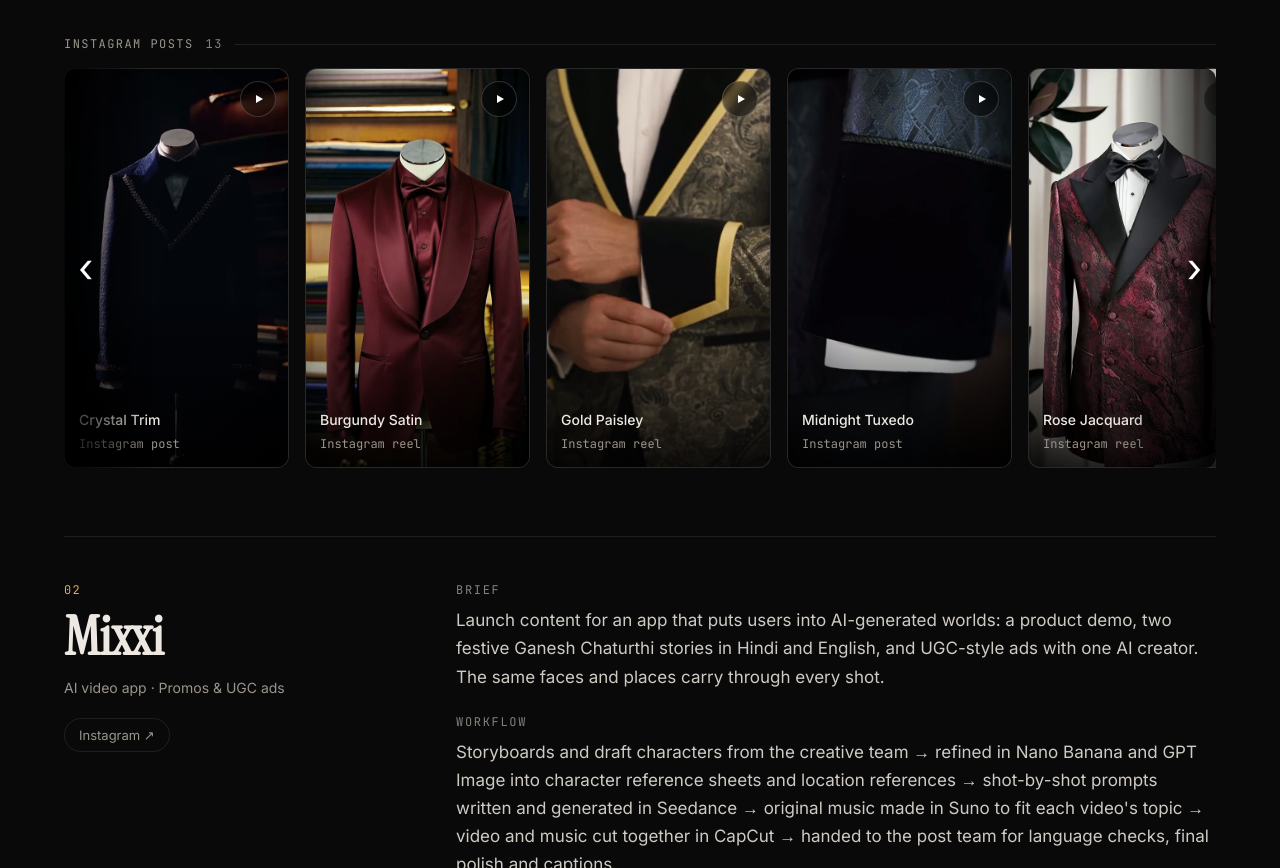
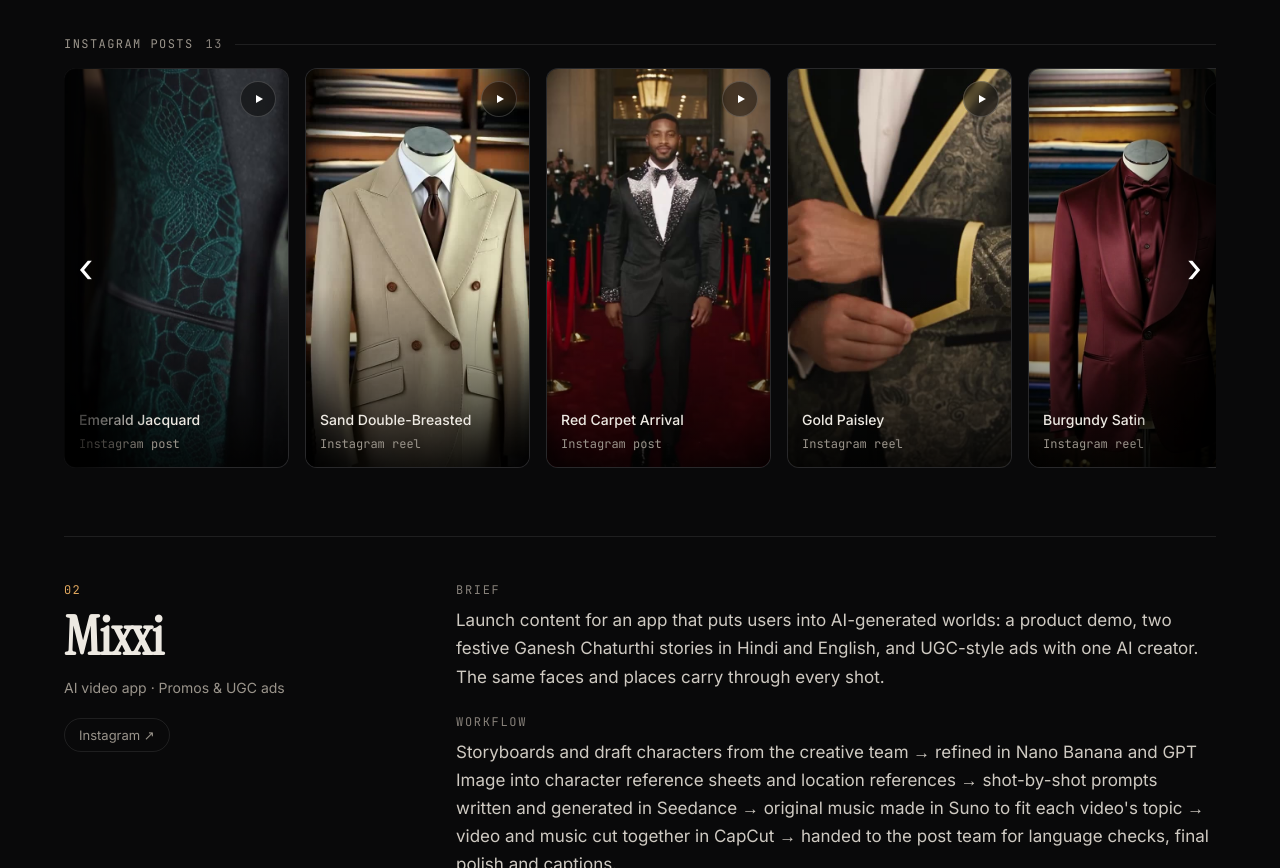
Before and after one commit to jmsnthnp/portfolio, a plain HTML site: page index.html in a window 1280 px wide. Shown: the part 1631-2499 px from the top of the page. Drawn offline with Linux system fonts and the light colour scheme.

Commit message:
Reorder E.P Exclusives row
Co-Authored-By: Claude Opus 5.5 <noreply@anthropic.com>

```diff
--- a/index.html
+++ b/index.html
@@ -353,19 +353,19 @@ const CLIENTS = [
     ],
     tools: ["Claude Code", "ComfyUI", "MiniMax H3", "Wan 2.2", "Qwen Image Edit", "Remotion", "Python", "FFmpeg"],
     groups: [{ title: "Instagram posts", items: [
+      { id: "ep-03", title: "Emerald Jacquard", type: "Instagram post", r: "9:16" },
+      { id: "ep-13", title: "Sand Double-Breasted", type: "Instagram reel", r: "9:16" },
+      { id: "ep-04", title: "Red Carpet Arrival", type: "Instagram post", r: "9:16" },
+      { id: "ep-09", title: "Gold Paisley", type: "Instagram reel", r: "9:16" },
+      { id: "ep-05", title: "Burgundy Satin", type: "Instagram reel", r: "9:16" },
       { id: "ep-02", title: "Crystal Trim", type: "Instagram post", r: "9:16" },
-      { id: "ep-05", title: "Burgundy Satin", type: "Instagram reel", r: "9:16" },
-      { id: "ep-09", title: "Gold Paisley", type: "Instagram reel", r: "9:16" },
+      { id: "ep-10", title: "Mint Lace", type: "Instagram reel", r: "9:16" },
+      { id: "ep-06", title: "Rose Jacquard", type: "Instagram reel", r: "9:16" },
       { id: "ep-01", title: "Midnight Tuxedo", type: "Instagram post", r: "9:16" },
-      { id: "ep-06", title: "Rose Jacquard", type: "Instagram reel", r: "9:16" },
-      { id: "ep-10", title: "Mint Lace", type: "Instagram reel", r: "9:16" },
-      { id: "ep-03", title: "Emerald Jacquard", type: "Instagram post", r: "9:16" },
       { id: "ep-07", title: "From Cloth to Suit", type: "Instagram reel", r: "9:16" },
       { id: "ep-11", title: "Starburst Velvet", type: "Instagram reel", r: "9:16" },
-      { id: "ep-04", title: "Red Carpet Arrival", type: "Instagram post", r: "9:16" },
       { id: "ep-08", title: "Crystal Fringe", type: "Instagram reel", r: "9:16" },
-      { id: "ep-12", title: "Cognac Velvet", type: "Instagram reel", r: "9:16" },
-      { id: "ep-13", title: "Sand Double-Breasted", type: "Instagram reel", r: "9:16" }
+      { id: "ep-12", title: "Cognac Velvet", type: "Instagram reel", r: "9:16" }
     ]}]
   },
   {
```
